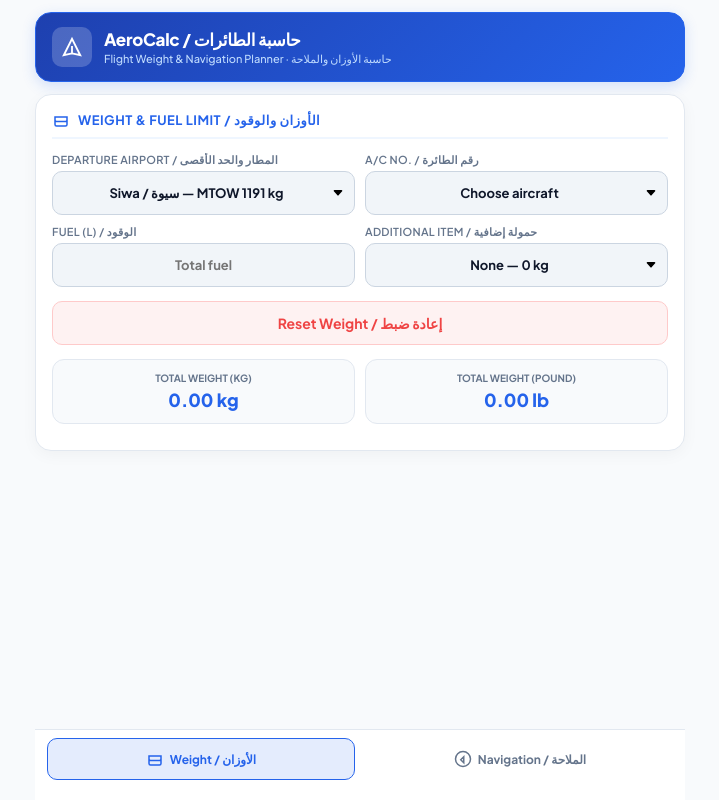
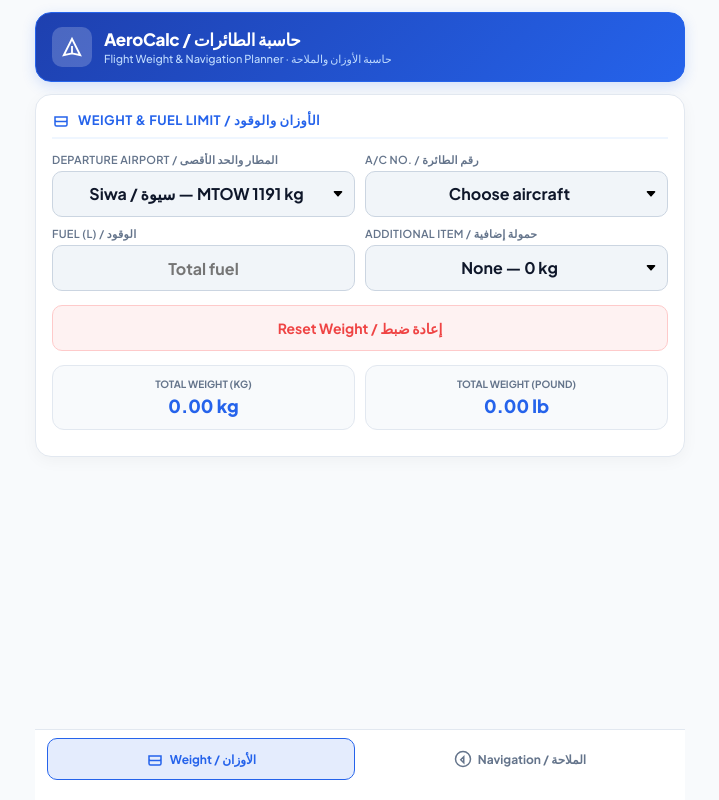
Before and after one commit to elshourbagi97/AMP, a plain HTML site: page index.html in a window 1280 px wide. Shown: the whole page, without its empty margins (280-999 px from the left). Drawn offline with Linux system fonts and the light colour scheme.

Commit message:
Adjust input and button styles for improved appearance
Increased input and button heights to 46px and adjusted font size to 16px for better usability.

```diff
--- a/index.html
+++ b/index.html
@@ -97,16 +97,16 @@ h2 {
 .field { display: flex; flex-direction: column; gap: 4px; min-width: 0; }
 label { font-weight: 600; font-size: 11px; color: var(--text-muted); text-transform: uppercase; letter-spacing: 0.3px; white-space: nowrap; overflow: hidden; text-overflow: ellipsis; }
 
-/* Uniform Input & Select Height & Appearance */
+/* Uniform Input & Select Height & 16px font to prevent iOS Safari auto-zoom */
 input[type="text"], input[type="number"], select {
   width: 100%;
-  height: 44px;
+  height: 46px;
   padding: 0 10px;
   border: 1px solid var(--input-border);
   border-radius: 10px;
   background: var(--input-bg);
   color: var(--text-main);
-  font-size: 13px;
+  font-size: 16px; /* منع زوم الأيفون التلقائي */
   font-weight: 700;
   text-align: center;
   transition: all 0.2s ease;
@@ -180,9 +180,9 @@ select {
 
 /* Action Buttons */
 .action-buttons { display: flex; gap: 8px; margin-top: 14px; }
-.btn-calc { flex: 2; height: 44px; font-size: 14px; font-weight: 700; border: none; border-radius: 10px; background: var(--green); color: white; cursor: pointer; transition: transform 0.1s, opacity 0.2s; }
+.btn-calc { flex: 2; height: 46px; font-size: 14px; font-weight: 700; border: none; border-radius: 10px; background: var(--green); color: white; cursor: pointer; transition: transform 0.1s, opacity 0.2s; }
 .btn-calc:active { transform: scale(0.98); }
-.btn-reset { flex: 1; height: 44px; font-size: 14px; font-weight: 700; border: none; border-radius: 10px; background: #fef2f2; color: var(--red); border: 1px solid #fecaca; cursor: pointer; transition: transform 0.1s; }
+.btn-reset { flex: 1; height: 46px; font-size: 14px; font-weight: 700; border: none; border-radius: 10px; background: #fef2f2; color: var(--red); border: 1px solid #fecaca; cursor: pointer; transition: transform 0.1s; }
 .btn-reset:active { transform: scale(0.98); }
 
 /* Navigation Tab Bar */
```
